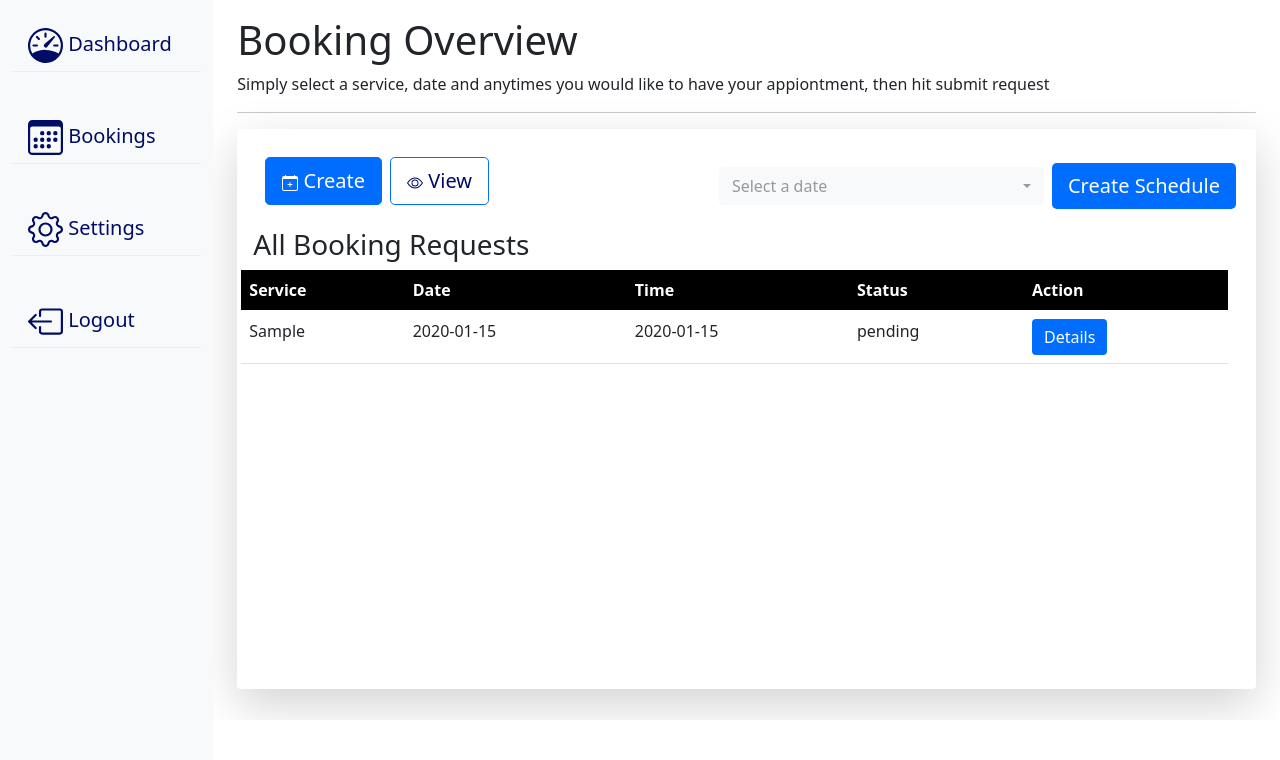
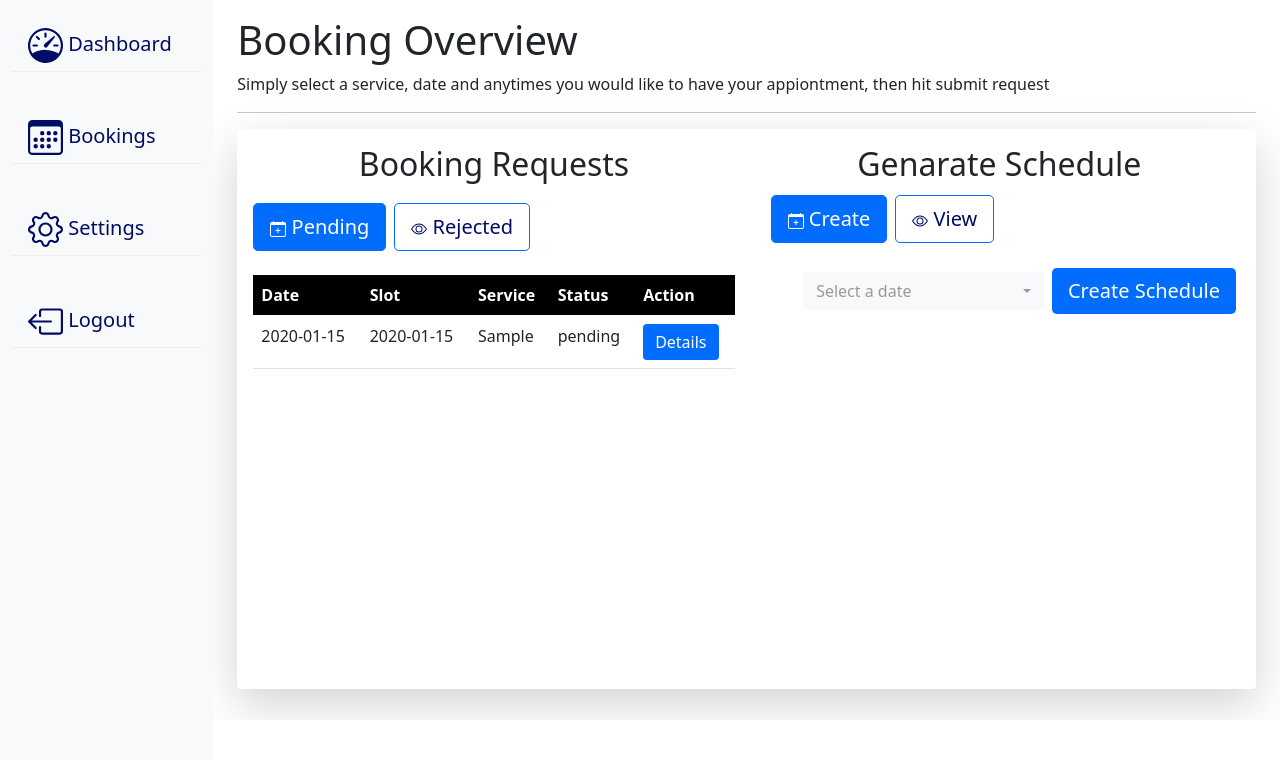
Before and after one commit to gigacache/bookingApplication, a CodeIgniter app: page /bookingApplication/index.php/adminbookings in a window 1280 px wide. Shown: the part 71-831 px from the top of the page. Run offline with CodeIgniter, Linux system fonts and the light colour scheme; data comes from the database, SQL or seed files in the repository; tables that the repository leaves empty hold one stand-in row (values such as "Sample post"); data that the repository does not hold is empty.

Commit message:
UI and UX admin booking dashboard

```diff
--- a/application/views/admin/adminBooking.php
+++ b/application/views/admin/adminBooking.php
@@ -4,7 +4,135 @@
 <hr/>
 <div class="conatainer shadow-lg p-3 mb-5 bg-body rounded customHeight">
   <div class="row">
-    <div class="col-sm-4">
+    <div class="col-sm-6 customHeight">
+      <div class="row">
+        <h2 class="text-center">Booking Requests</h2>
+          <div class="row text-center">
+          <ul class="nav nav-tabs my-2 mx-2" role="tablist">
+            <li><a href="#pending" data-toggle="tab" class="nav-link active mx-1 my-1">
+              <svg xmlns="http://www.w3.org/2000/svg" width="16" height="16" fill="currentColor" class="bi bi-calendar-plus" viewBox="0 0 16 16">
+                <path d="M8 7a.5.5 0 0 1 .5.5V9H10a.5.5 0 0 1 0 1H8.5v1.5a.5.5 0 0 1-1 0V10H6a.5.5 0 0 1 0-1h1.5V7.5A.5.5 0 0 1 8 7z"/>
+                <path d="M3.5 0a.5.5 0 0 1 .5.5V1h8V.5a.5.5 0 0 1 1 0V1h1a2 2 0 0 1 2 2v11a2 2 0 0 1-2 2H2a2 2 0 0 1-2-2V3a2 2 0 0 1 2-2h1V.5a.5.5 0 0 1 .5-.5zM1 4v10a1 1 0 0 0 1 1h12a1 1 0 0 0 1-1V4H1z"/>
+              </svg>
+              Pending</a></li>
+            <li><a href="#rejected" data-toggle="tab" class="nav-link mx-1 my-1">
+              <svg xmlns="http://www.w3.org/2000/svg" width="16" height="16" fill="currentColor" class="bi bi-eye" viewBox="0 0 16 16">
+                <path d="M16 8s-3-5.5-8-5.5S0 8 0 8s3 5.5 8 5.5S16 8 16 8zM1.173 8a13.133 13.133 0 0 1 1.66-2.043C4.12 4.668 5.88 3.5 8 3.5c2.12 0 3.879 1.168 5.168 2.457A13.133 13.133 0 0 1 14.828 8c-.058.087-.122.183-.195.288-.335.48-.83 1.12-1.465 1.755C11.879 11.332 10.119 12.5 8 12.5c-2.12 0-3.879-1.168-5.168-2.457A13.134 13.134 0 0 1 1.172 8z"/>
+                <path d="M8 5.5a2.5 2.5 0 1 0 0 5 2.5 2.5 0 0 0 0-5zM4.5 8a3.5 3.5 0 1 1 7 0 3.5 3.5 0 0 1-7 0z"/>
+              </svg>
+              Rejected</a></li>
+          </ul>
+        </div>
+              <div class="tab-content">
+                <div class="tab-pane active py-3" id="pending">
+                  <table class="table">
+                    <thead class="thead-dark">
+                      <tr>
+                        <th scope="col">Date</th>
+                        <th scope="col">Slot</th>
+                        <th scope="col">Service</th>
+                        <th scope="col">Status</th>
+                        <th scope="col">Action</th>
+                      </tr>
+                    </thead>
+                  <tbody>
+                  <?php  foreach ($allBookingData->result() as $row) {?>
+                    <?php if($row->status == 'pending'){ ?>
+                              <tr>
+                                <td><?php echo $row->bookingDate;?></td>
+                                <td><?php echo $row->timeOfDay;?></td>
+                                <td><?php echo $row->service;?></td>
+                                <td><?php echo $row->status;?></td>
+                                <td>
+                                  <button type="button" class="btn btn-primary" data-toggle="modal" data-target="#Modal-<?php echo $row->requestID;?>">
+                                    Details
+                                  </button>
+                                </td>
+                              </tr>
+                  <?php }}?>
+                </tbody>
+              </table>
+              </div>
+              <div class="tab-pane py-3" id="rejected">
+                <table class="table">
+                  <thead class="thead-dark">
+                    <tr>
+                      <th scope="col">Service</th>
+                      <th scope="col">Date</th>
+                      <th scope="col">Time</th>
+                      <th scope="col">Status</th>
+                      <th scope="col">Action</th>
+                    </tr>
+                  </thead>
+                <tbody>
+                <?php
+                 foreach ($allBookingData->result() as $row) {?>
+                  <?php if($row->status == 'rejected'){ ?>
+                            <tr>
+                              <td><?php echo $row->service;?></td>
+                              <td><?php echo $row->bookingDate;?></td>
+                              <td><?php echo $row->timeOfDay?></td>
+                              <td><?php echo $row->status;?></td>
+                              <td>
+                                <button type="button" class="btn btn-primary" data-toggle="modal" data-target="#Modal-<?php echo $row->requestID;?>">
+                                  Details
+                                </button>
+                              </td>
+                            </tr>
+                <?php }}?>
+              </tbody>
+            </table>
+            </div>
+              </div>
+              <?php foreach ($allBookingData->result() as $row) {?>
+          <!-- Modal -->
+          <div class="modal fade" id="Modal-<?php echo $row->requestID;?>" tabindex="-1" role="dialog" aria-labelledby="exampleModalLabel" aria-hidden="true">
+            <div class="modal-dialog" role="document">
+              <div class="modal-content">
+                <div class="modal-header">
+                  <h5 class="modal-title" id="exampleModalLabel">Modal title</h5>
+                  <button type="button" class="close" data-dismiss="modal" aria-label="Close">
+                    <span aria-hidden="true">&times;</span>
+                  </button>
+                </div>
+                <div class="modal-body">
+                  <?php echo $row->service;?>
+                  <?php echo $row->email;?>
+                  <?php echo $row->requestID;?>
+                </div>
+                <div class="modal-footer">
+                  <button type="button" class="btn btn-secondary" data-dismiss="modal">Close</button>
+                  <form method="post" action=<?php echo site_url('Booking_Controller/cancelBooking')?>>
+                      <input value="<?php echo $row->requestID;?>" name="requestID" style="display:none;">
+                      <button type="submit" class="btn btn-danger">
+                    <svg xmlns="http://www.w3.org/2000/svg" width="16" height="16" fill="currentColor" class="bi bi-calendar-x" viewBox="0 0 16 16">
+                      <path d="M6.146 7.146a.5.5 0 0 1 .708 0L8 8.293l1.146-1.147a.5.5 0 1 1 .708.708L8.707 9l1.147 1.146a.5.5 0 0 1-.708.708L8 9.707l-1.146 1.147a.5.5 0 0 1-.708-.708L7.293 9 6.146 7.854a.5.5 0 0 1 0-.708z"/>
+                      <path d="M3.5 0a.5.5 0 0 1 .5.5V1h8V.5a.5.5 0 0 1 1 0V1h1a2 2 0 0 1 2 2v11a2 2 0 0 1-2 2H2a2 2 0 0 1-2-2V3a2 2 0 0 1 2-2h1V.5a.5.5 0 0 1 .5-.5zM1 4v10a1 1 0 0 0 1 1h12a1 1 0 0 0 1-1V4H1z"/>
+                    </svg>
+                    Cancel</button>
+                  </form>
+                  <button type="button" class="btn btn-primary">Save changes</button>
+                </div>
+              </div>
+            </div>
+          </div>
+        <?php }?>
+      </div>
+    </div>
+
+
+
+
+
+
+
+
+
+
+
+
+    <div class="col-sm-6">
+        <h2 class="text-center">Genarate Schedule</h2>
     <ul class="nav nav-tabs my-2 mx-2" role="tablist">
       <li><a href="#create" data-toggle="tab" class="nav-link active mx-1 my-1">
         <svg xmlns="http://www.w3.org/2000/svg" width="16" height="16" fill="currentColor" class="bi bi-calendar-plus" viewBox="0 0 16 16">
@@ -19,8 +147,6 @@
         </svg>
         View</a></li>
     </ul>
-  </div>
-  <div class="col-sm-8">
     <div class="tab-content">
       <div class="tab-pane active py-3 align" id="create">
         <form method="post" action=<?php echo site_url('schedule')?>>
@@ -44,80 +170,8 @@
              <button type="submit" class="btn btn-primary btn-lg w-40">View Schedule</button>
            </form>
        </div>
-     </div>
    </div>
-  <div class="row">
-    <?php
-    if($allBookingData->result()==null){?>
-      <h3 class="NoDataMessage">There are no booking request at this time</h3>
-    <?php } else{ ?>
-      <h3>All Booking Requests</h3>
-      <table class="table">
-        <thead class="thead-dark">
-          <tr>
-            <th scope="col">Service</th>
-            <th scope="col">Date</th>
-            <th scope="col">Time</th>
-            <th scope="col">Status</th>
-            <th scope="col">Action</th>
-          </tr>
-        </thead>
-      <tbody>
-<?php
-          foreach ($allBookingData->result() as $row) {
+ </div>
 
-            if($row->status == 'rejected'){  ?>
-              <tr class="bg-danger">
-            <?php }
-
-            if($row->status == 'cancelled'){  ?>
-              <tr class="bg-warning">
-            <?php }?>
-
-
-
-          <td><?php echo $row->service;?></td>
-          <td><?php echo $row->bookingDate;?></td>
-          <td><?php echo $row->timeOfDay?></td>
-          <td><?php echo $row->status;?></td>
-          <td>
-            <button type="button" class="btn btn-primary" data-toggle="modal" data-target="#Modal-<?php echo $row->requestID;?>">
-              Details
-            </button>
-          </td>
-        </tr>
-      <!-- Modal -->
-      <div class="modal fade" id="Modal-<?php echo $row->requestID;?>" tabindex="-1" role="dialog" aria-labelledby="exampleModalLabel" aria-hidden="true">
-        <div class="modal-dialog" role="document">
-          <div class="modal-content">
-            <div class="modal-header">
-              <h5 class="modal-title" id="exampleModalLabel">Modal title</h5>
-              <button type="button" class="close" data-dismiss="modal" aria-label="Close">
-                <span aria-hidden="true">&times;</span>
-              </button>
-            </div>
-            <div class="modal-body">
-              <?php echo $row->service;?>
-              <?php echo $row->email;?>
-            </div>
-            <div class="modal-footer">
-              <button type="button" class="btn btn-secondary" data-dismiss="modal">Close</button>
-              <form method="post" action=<?php echo site_url('Booking_Controller/cancelBooking')?>>
-                  <input value="<?php echo $row->scheduleID;?>" name="requestID" style="display:none;">
-                  <button type="submit" class="btn btn-danger">
-                <svg xmlns="http://www.w3.org/2000/svg" width="16" height="16" fill="currentColor" class="bi bi-calendar-x" viewBox="0 0 16 16">
-                  <path d="M6.146 7.146a.5.5 0 0 1 .708 0L8 8.293l1.146-1.147a.5.5 0 1 1 .708.708L8.707 9l1.147 1.146a.5.5 0 0 1-.708.708L8 9.707l-1.146 1.147a.5.5 0 0 1-.708-.708L7.293 9 6.146 7.854a.5.5 0 0 1 0-.708z"/>
-                  <path d="M3.5 0a.5.5 0 0 1 .5.5V1h8V.5a.5.5 0 0 1 1 0V1h1a2 2 0 0 1 2 2v11a2 2 0 0 1-2 2H2a2 2 0 0 1-2-2V3a2 2 0 0 1 2-2h1V.5a.5.5 0 0 1 .5-.5zM1 4v10a1 1 0 0 0 1 1h12a1 1 0 0 0 1-1V4H1z"/>
-                </svg>
-                Cancel</button>
-              </form>
-              <button type="button" class="btn btn-primary">Save changes</button>
-            </div>
-          </div>
-        </div>
-      </div>
-    <?php }}?>
-  </tbody>
-  </table>
-  </div>
-    </div>
+</div>
+</div>
--- a/public/css/custom.css
+++ b/public/css/custom.css
@@ -73,6 +73,8 @@ a.nav-link {
   font-weight: 900;
   margin:5%;
 }
+
+
 
 /**h1{
   font-weight: 900;
```
Also changed, not shown: application/views/schedulerView.php (+5 -40 lines).
